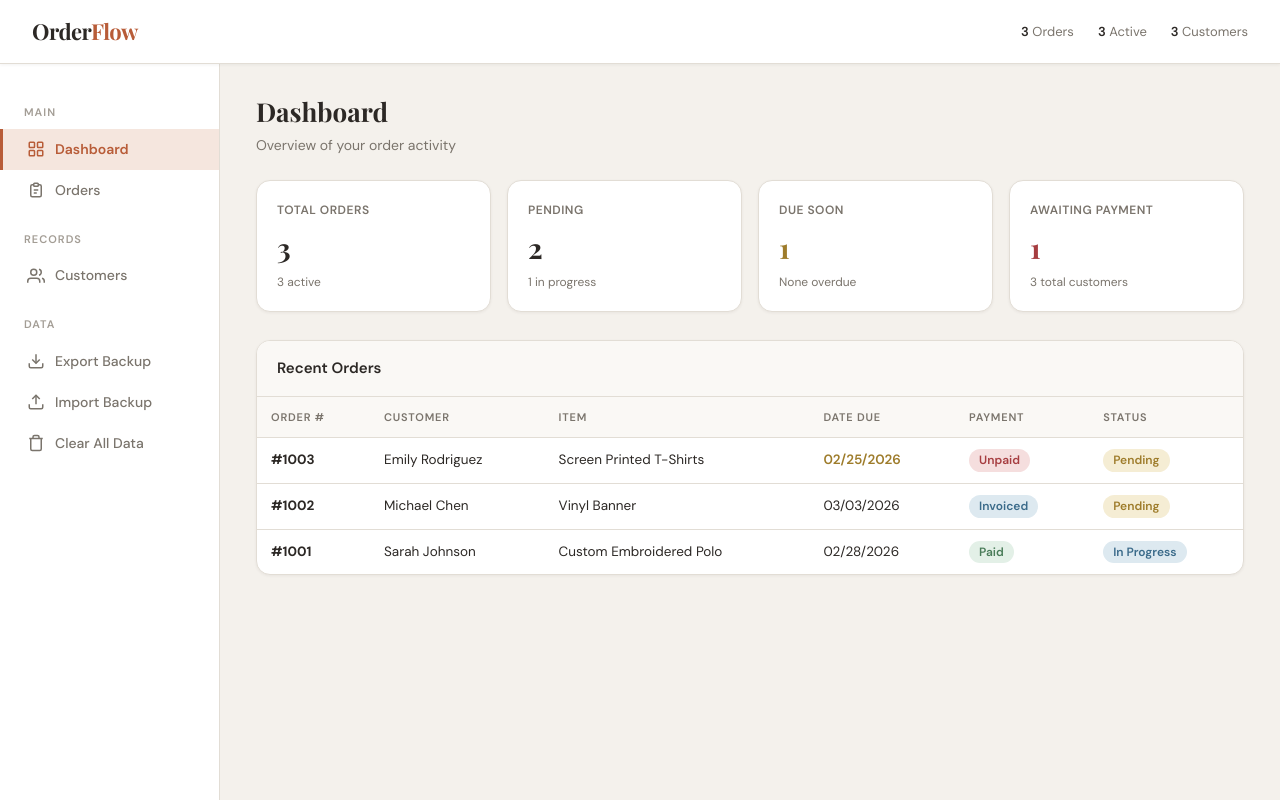
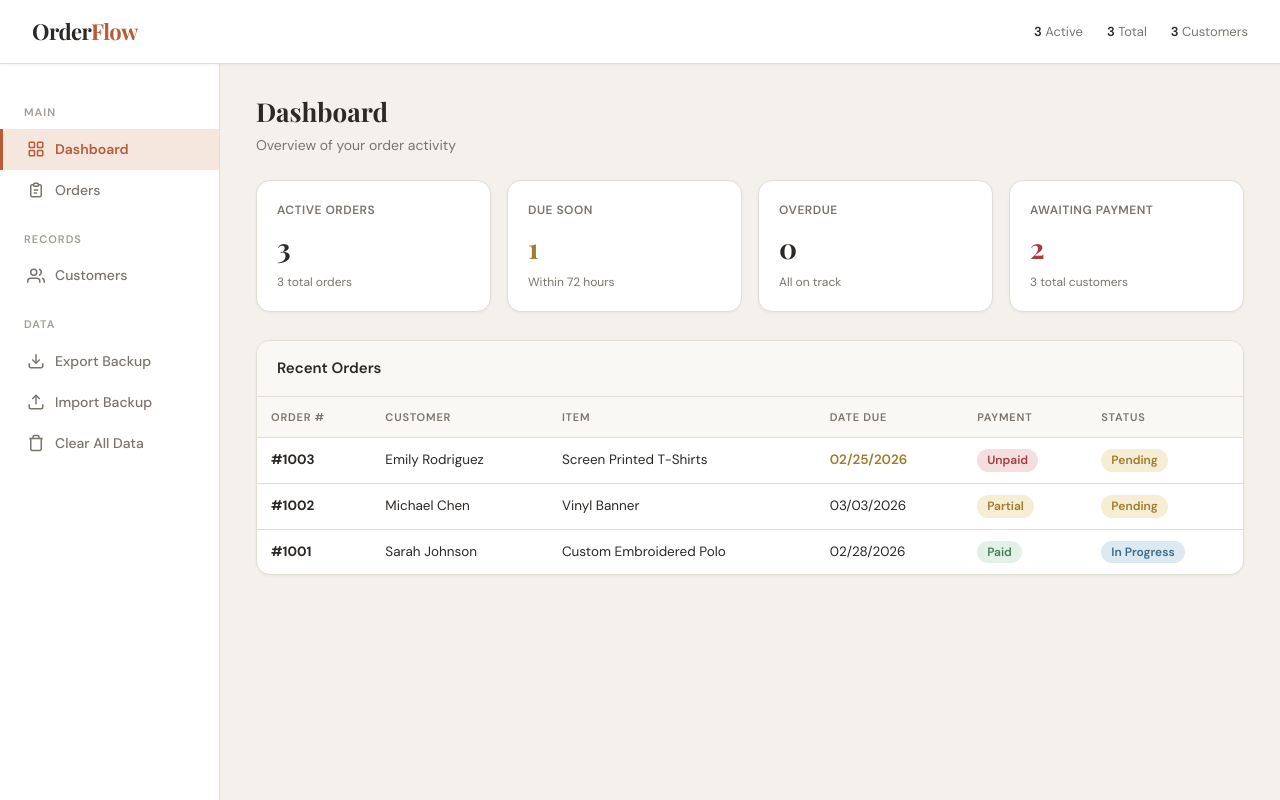
Before and after one commit to codypigford/mak-mae_order_tracker, a plain HTML site: page index.html in a window 1280 px wide. Drawn offline with nearby package versions, Linux system fonts and the light colour scheme.

Commit message:
Add files via upload

```diff
--- a/index.html
+++ b/index.html
@@ -181,7 +181,6 @@
   .badge-paid { background: var(--green-light); color: var(--green); }
   .badge-unpaid { background: var(--red-light); color: var(--red); }
   .badge-partial { background: var(--amber-light); color: var(--amber); }
-  .badge-invoiced { background: var(--blue-light); color: var(--blue); }
 
   .empty-state { padding: 48px 20px; text-align: center; color: var(--text-muted); font-size: 14px; }
 
@@ -394,7 +393,6 @@
           <option value="">All Payment Status</option>
           <option value="Unpaid">Unpaid</option>
           <option value="Partial">Partial</option>
-          <option value="Invoiced">Invoiced</option>
           <option value="Paid">Paid</option>
         </select>
         <button class="btn btn-primary" onclick="openOrderModal()">
@@ -561,7 +559,6 @@
           <select id="orderPaymentStatus">
             <option>Unpaid</option>
             <option>Partial</option>
-            <option>Invoiced</option>
             <option>Paid</option>
           </select>
         </div>
@@ -570,8 +567,7 @@
           <select id="orderOrderStatus">
             <option>Pending</option>
             <option>In Progress</option>
-            <option>Shipped</option>
-            <option>Completed</option>
+            <option>Done</option>
             <option>Cancelled</option>
           </select>
         </div>
@@ -604,7 +600,7 @@
     ],
     orders: [
       { id: 1001, customerId: 1, dateReceived: '2026-02-15', dateDue: '2026-02-28', item: 'Custom Embroidered Polo', size: 'Medium', color: 'Navy Blue', address: '412 Oak Lane', city: 'Nashville', state: 'TN', zip: '37209', paymentStatus: 'Paid', orderStatus: 'In Progress', notes: 'Logo on left chest, gold thread' },
-      { id: 1002, customerId: 2, dateReceived: '2026-02-17', dateDue: '2026-03-03', item: 'Vinyl Banner', size: '4ft x 8ft', color: 'Full Color', address: '88 Commerce St', city: 'Nashville', state: 'TN', zip: '37203', paymentStatus: 'Invoiced', orderStatus: 'Pending', notes: 'Outdoor use - needs grommets' },
+      { id: 1002, customerId: 2, dateReceived: '2026-02-17', dateDue: '2026-03-03', item: 'Vinyl Banner', size: '4ft x 8ft', color: 'Full Color', address: '88 Commerce St', city: 'Nashville', state: 'TN', zip: '37203', paymentStatus: 'Partial', orderStatus: 'Pending', notes: 'Outdoor use - needs grommets' },
       { id: 1003, customerId: 3, dateReceived: '2026-02-20', dateDue: '2026-02-25', item: 'Screen Printed T-Shirts', size: 'Assorted (S-XL)', color: 'Black', address: '1500 Hillsboro Pike', city: 'Nashville', state: 'TN', zip: '37212', paymentStatus: 'Unpaid', orderStatus: 'Pending', notes: 'Qty 50, front print only' },
     ],
     nextCustId: 4,
@@ -688,7 +684,7 @@
     var cls = {
       'Pending': 'badge-pending', 'In Progress': 'badge-in-progress',
       'Shipped': 'badge-shipped', 'Completed': 'badge-completed', 'Cancelled': 'badge-cancelled',
-      'Paid': 'badge-paid', 'Unpaid': 'badge-unpaid', 'Partial': 'badge-partial', 'Invoiced': 'badge-invoiced'
+      'Paid': 'badge-paid', 'Unpaid': 'badge-unpaid', 'Partial': 'badge-partial'
     };
     return '<span class="badge ' + (cls[val] || 'badge-pending') + '">' + val + '</span>';
   }
@@ -704,9 +700,9 @@
   function isDueSoon(d) {
     if (!d) return false;
     var due = new Date(d + 'T00:00:00');
-    var now = new Date(); now.setHours(0,0,0,0);
-    var diff = (due - now) / (1000*60*60*24);
-    return diff >= 0 && diff <= 3;
+    var now = new Date();
+    var diffHours = (due - now) / (1000*60*60);
+    return diffHours >= 0 && diffHours <= 72;
   }
   function isOverdue(d) {
     if (!d) return false;
@@ -731,17 +727,15 @@
 
   // ── Dashboard ──
   function renderDashboard() {
-    var active = data.orders.filter(function(o) { return o.orderStatus !== 'Cancelled' && o.orderStatus !== 'Completed'; });
-    var pending = data.orders.filter(function(o) { return o.orderStatus === 'Pending'; }).length;
-    var inProgress = data.orders.filter(function(o) { return o.orderStatus === 'In Progress'; }).length;
+    var active = data.orders.filter(function(o) { return o.orderStatus !== 'Cancelled' && o.orderStatus !== 'Completed' && o.orderStatus !== 'Shipped'; });
     var overdue = active.filter(function(o) { return isOverdue(o.dateDue); }).length;
-    var dueSoon = active.filter(function(o) { return isDueSoon(o.dateDue); }).length;
+    var dueSoon = active.filter(function(o) { return isDueSoon(o.dateDue) && !isOverdue(o.dateDue); }).length;
     var unpaid = data.orders.filter(function(o) { return o.paymentStatus === 'Unpaid' || o.paymentStatus === 'Partial'; }).length;
 
     $('dashCards').innerHTML =
-      '<div class="dash-card"><div class="dash-card-label">Total Orders</div><div class="dash-card-value">' + data.orders.length + '</div><div class="dash-card-sub">' + active.length + ' active</div></div>' +
-      '<div class="dash-card"><div class="dash-card-label">Pending</div><div class="dash-card-value">' + pending + '</div><div class="dash-card-sub">' + inProgress + ' in progress</div></div>' +
-      '<div class="dash-card"><div class="dash-card-label">Due Soon</div><div class="dash-card-value"' + (dueSoon > 0 ? ' style="color:var(--amber)"' : '') + '>' + dueSoon + '</div><div class="dash-card-sub">' + (overdue > 0 ? '<span style="color:var(--red);font-weight:600;">' + overdue + ' overdue</span>' : 'None overdue') + '</div></div>' +
+      '<div class="dash-card"><div class="dash-card-label">Active Orders</div><div class="dash-card-value">' + active.length + '</div><div class="dash-card-sub">' + data.orders.length + ' total orders</div></div>' +
+      '<div class="dash-card"><div class="dash-card-label">Due Soon</div><div class="dash-card-value"' + (dueSoon > 0 ? ' style="color:var(--amber)"' : '') + '>' + dueSoon + '</div><div class="dash-card-sub">Within 72 hours</div></div>' +
+      '<div class="dash-card"><div class="dash-card-label">Overdue</div><div class="dash-card-value"' + (overdue > 0 ? ' style="color:var(--red)"' : '') + '>' + overdue + '</div><div class="dash-card-sub">' + (overdue > 0 ? 'Needs attention' : 'All on track') + '</div></div>' +
       '<div class="dash-card"><div class="dash-card-label">Awaiting Payment</div><div class="dash-card-value"' + (unpaid > 0 ? ' style="color:var(--red)"' : '') + '>' + unpaid + '</div><div class="dash-card-sub">' + data.customers.length + ' total customers</div></div>';
 
     var recent = data.orders.slice().sort(function(a, b) { return b.id - a.id; }).slice(0, 5);
@@ -762,7 +756,7 @@
       $('recentOrdersTable').innerHTML = '<table><thead><tr><th>Order #</th><th>Customer</th><th>Item</th><th>Date Due</th><th>Payment</th><th>Status</th></tr></thead><tbody>' + rows + '</tbody></table>';
     }
 
-    $('headerStats').innerHTML = '<span><strong>' + data.orders.length + '</strong> Orders</span><span><strong>' + active.length + '</strong> Active</span><span><strong>' + data.customers.length + '</strong> Customers</span>';
+    $('headerStats').innerHTML = '<span><strong>' + active.length + '</strong> Active</span><span><strong>' + data.orders.length + '</strong> Total</span><span><strong>' + data.customers.length + '</strong> Customers</span>';
   }
 
   // ── Order Sorting State ──
@@ -804,6 +798,7 @@
     var sf = $('orderStatusFilter') ? $('orderStatusFilter').value : '';
     var pf = $('paymentStatusFilter') ? $('paymentStatusFilter').value : '';
     var orders = data.orders.slice();
+    var isSearchingOrFiltering = q || sf || pf;
 
     if (q) {
       orders = orders.filter(function(o) {
@@ -813,6 +808,13 @@
     }
     if (sf) orders = orders.filter(function(o) { return o.orderStatus === sf; });
     if (pf) orders = orders.filter(function(o) { return o.paymentStatus === pf; });
+
+    // Hide completed/shipped/cancelled orders by default
+    if (!isSearchingOrFiltering) {
+      orders = orders.filter(function(o) {
+        return o.orderStatus !== 'Shipped' && o.orderStatus !== 'Completed' && o.orderStatus !== 'Cancelled';
+      });
+    }
 
     // Sort
     orders.sort(function(a, b) {
@@ -1045,7 +1047,9 @@
     $('orderState').value = order ? order.state : '';
     $('orderZip').value = order ? order.zip : '';
     $('orderPaymentStatus').value = order ? order.paymentStatus : 'Unpaid';
-    $('orderOrderStatus').value = order ? order.orderStatus : 'Pending';
+    var editStatus = order ? order.orderStatus : 'Pending';
+    if (editStatus === 'Shipped' || editStatus === 'Completed') editStatus = 'Done';
+    $('orderOrderStatus').value = editStatus;
     $('orderNotes').value = order ? order.notes : '';
     // Set delivery method
     if (order && order.deliveryMethod === 'Local Pickup') {
@@ -1083,7 +1087,11 @@
       state: isPickup ? '' : $('orderState').value.trim().toUpperCase(),
       zip: isPickup ? '' : $('orderZip').value.trim(),
       paymentStatus: $('orderPaymentStatus').value,
-      orderStatus: $('orderOrderStatus').value,
+      orderStatus: (function() {
+        var status = $('orderOrderStatus').value;
+        if (status === 'Done') return isPickup ? 'Completed' : 'Shipped';
+        return status;
+      })(),
       notes: $('orderNotes').value.trim()
     };
 
```
